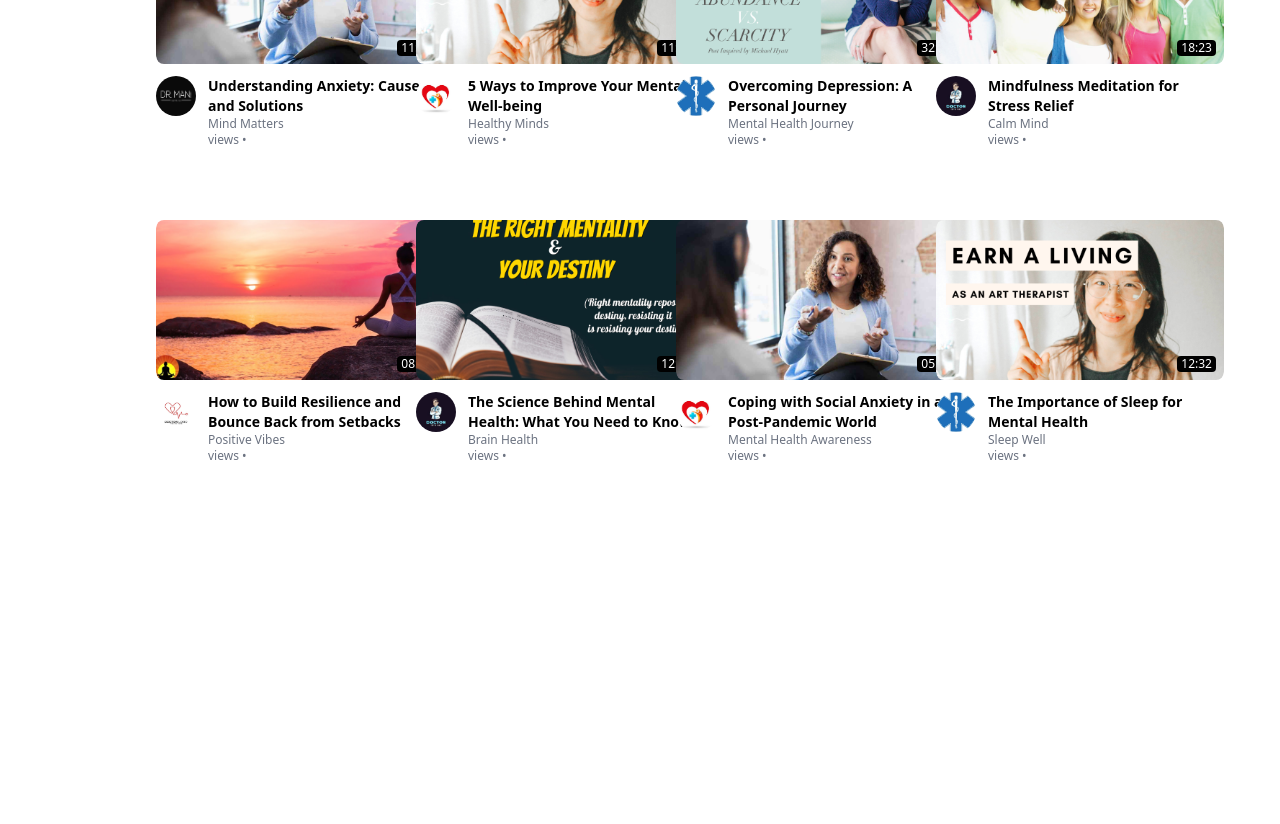
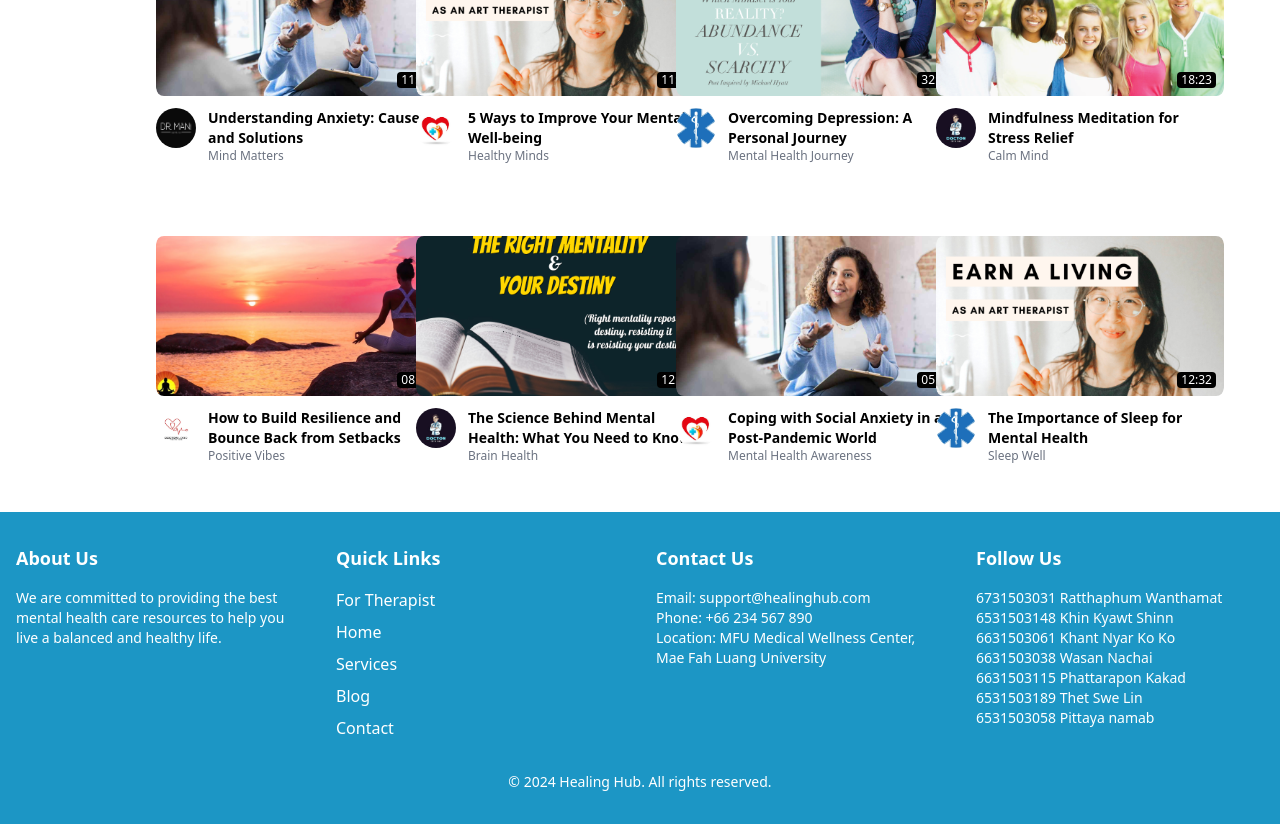
Before and after one commit to Khant-Nyar-Ko-Ko/Healing-Hub, a React (Vite) app: page /home in a window 1280 px wide. Shown: the part 820-1644 px from the top of the page. Before the commit the page ends 1300 px from the top, so only its background shows below. Built offline with nearby package versions, Linux system fonts and the light colour scheme.

Commit message:
Home Page Finish

```diff
--- a/src/components/Banner.tsx
+++ b/src/components/Banner.tsx
@@ -1,16 +1,30 @@
-import banner from "../assets/old-patient-suffering-from-parkinson 1.png"
+import { NavLink } from "react-router-dom";
+import banner from "../assets/old-patient-suffering-from-parkinson 1.png";
 
 const Banner = () => {
   return (
-    <>   <div className=" w-screen h-[500px] absolute bg-primary opacity-20 z-10"></div>
-    <div className=" w-screen h-[500px] z-20 absolute">
-      <h2 className="absolute top-[30%] left-[15%] text-primary text-4xl font-bold font-serif">Healing Hub</h2>
-      <p className="absolute top-[40%] left-[15%] text-slate-800 font-serif">Where your journey to mental well-being begins, </p>
-      <p className="absolute top-[45%] left-[15%] text-slate-800 font-serif">with support every step of the way</p>
-      <button className="absolute top-[55%] left-[15%] text-white px-4 py-2 bg-primary rounded-lg">Consult</button>
-    </div>
-    <img src={banner} className=" w-screen h-[500px] object-cover" alt="" /></>
-  )
-}
+    <>
+      {" "}
+      <div className=" w-screen h-[500px] absolute bg-primary opacity-20 z-10"></div>
+      <div className=" w-screen h-[500px] z-20 absolute">
+        <h2 className="absolute top-[30%] left-[12%] text-primary text-4xl font-bold font-serif">
+          Healing Hub
+        </h2>
+        <p className="absolute top-[40%] left-[12%] text-slate-800 font-serif">
+          Where your journey to mental well-being begins,{" "}
+        </p>
+        <p className="absolute top-[45%] left-[12%] text-slate-800 font-serif">
+          with support every step of the way
+        </p>
+        <NavLink to="/chat">
+          <button className="absolute top-[55%] left-[12%] text-white px-4 py-2 bg-primary rounded-lg">
+            Consult
+          </button>
+        </NavLink>
+      </div>
+      <img src={banner} className=" w-screen h-[500px] object-cover" alt="" />
+    </>
+  );
+};
 
-export default Banner
+export default Banner;
--- /dev/null
+++ b/src/components/Footer.tsx
@@ -0,0 +1,74 @@
+const Footer = () => {
+  return (
+    <footer className="py-8 text-white bg-primary">
+      <div className="container grid grid-cols-1 gap-8 px-4 mx-auto md:grid-cols-4">
+        <div>
+          <h3 className="mb-4 text-lg font-semibold">About Us</h3>
+          <p className="text-sm text-white">
+            We are committed to providing the best mental health care resources
+            to help you live a balanced and healthy life.
+          </p>
+        </div>
+
+        <div>
+          <h3 className="mb-4 text-lg font-semibold">Quick Links</h3>
+          <ul className="space-y-2">
+          <li>
+              <a href="/auth/therapist-login" className="text-white hover:text-white">
+                For Therapist
+              </a>
+            </li>
+            <li>
+              <a href="/" className="text-white hover:text-white">
+                Home
+              </a>
+            </li>
+            <li>
+              <a href="/chat" className="text-white hover:text-white">
+                Services
+              </a>
+            </li>
+            <li>
+              <a href="/" className="text-white hover:text-white">
+                Blog
+              </a>
+            </li>
+            <li>
+              <a href="#" className="text-white hover:text-white">
+                Contact
+              </a>
+            </li>
+          </ul>
+        </div>
+
+        <div>
+          <h3 className="mb-4 text-lg font-semibold">Contact Us</h3>
+          <p className="text-sm text-white">Email: support@healinghub.com</p>
+          <p className="text-sm text-white">Phone: +66 234 567 890</p>
+          <p className="text-sm text-white">
+            Location: MFU Medical Wellness Center, Mae Fah Luang University
+          </p>
+        </div>
+
+        <div>
+          <h3 className="mb-4 text-lg font-semibold">Follow Us</h3>
+          <div className="flex flex-col">
+            <p className="text-sm">6731503031 Ratthaphum Wanthamat</p>
+            <p className="text-sm">6531503148 Khin Kyawt Shinn</p>
+            <p className="text-sm">6631503061 Khant Nyar Ko Ko</p>
+            <p className="text-sm">6631503038 Wasan Nachai</p>
+            <p className="text-sm">6631503115 Phattarapon Kakad</p>
+            <p className="text-sm">6531503189 Thet Swe Lin </p>
+            <p className="text-sm">6531503058 Pittaya namab</p>
+          </div>
+        </div>
+      </div>
+
+      <div className="mt-8 text-sm text-center text-white">
+        &copy; 2024 Healing Hub. All rights reserved.
+      </div>
+    </footer>
+  );
+};
+
+export default Footer;
--- a/src/components/Navbar.tsx
+++ b/src/components/Navbar.tsx
@@ -1,19 +1,35 @@
+import { NavLink } from "react-router-dom";
+
 const Navbar = () => {
   return (
     <nav className="sticky top-0 left-0 z-50 flex items-center justify-between w-screen px-6 py-4 bg-white shadow-sm select-none ">
+      <NavLink to="/">
         <h2 className="text-2xl font-semibold text-primary">Healing Hub</h2>
+      </NavLink>
+
       <div className="flex items-center gap-10 ">
+        <NavLink to="/">
           <button className="text-primary">Home</button>
+        </NavLink>
+        <NavLink to="/chat">
           <button className="text-primary">Chat</button>
+        </NavLink>
+        <NavLink to="/community">
           <button className="text-primary">Community</button>
+        </NavLink>
       </div>
+
       <div className="flex gap-4 ">
-        <button className="px-6 py-2 text-white rounded-lg  bg-primary">
+        <NavLink to="/auth/patient-login">
+          <button className="px-6 py-2 text-white rounded-lg bg-primary">
             Login
           </button>
-        <button className="px-6 py-2 border rounded-lg  text-primary border-primary">
+        </NavLink>
+        <NavLink to="/auth/patient-register">
+          <button className="px-6 py-2 border rounded-lg text-primary border-primary">
             Register
           </button>
+        </NavLink>
       </div>
     </nav>
   );
--- a/src/components/VideoCard.tsx
+++ b/src/components/VideoCard.tsx
@@ -47,9 +47,6 @@ const VideoCard = ({ item }: { item: any }) => {
             {item.title}
           </h3>
           <p className="text-xs text-gray-500">{item.channel.name}</p>
-          <p className="text-xs text-gray-500">
-            {item.views} views • {item.uploadedAt}
-          </p>
         </div>
       </div>
     </div>
--- a/src/components/VideoSection.tsx
+++ b/src/components/VideoSection.tsx
@@ -107,7 +107,7 @@ const data = [
 
 const VideoSection = () => {
   return (
-    <div className="grid items-center justify-center grid-cols-4 gap-10 px-[140px]">
+    <div className="grid items-center justify-center grid-cols-4 gap-10 px-[140px] p-8">
       {data?.map((item) => (
         <VideoCard key={item?.id} item={item} />
       ))}
--- a/src/layouts/PatientLayout.tsx
+++ b/src/layouts/PatientLayout.tsx
@@ -1,3 +1,4 @@
+import Footer from "@/components/Footer"
 import Navbar from "@/components/Navbar"
 import { Outlet } from "react-router-dom"
 
@@ -6,6 +7,7 @@ const PatientLayout = () => {
     <div>
         <Navbar/>
         <Outlet/>
+        <Footer/>
     </div>
   )
 }
```
Lines whose indentation alone changed are shown as unchanged.
